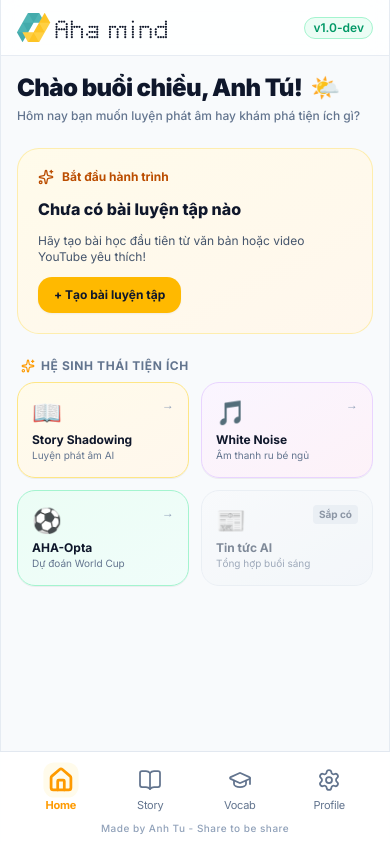
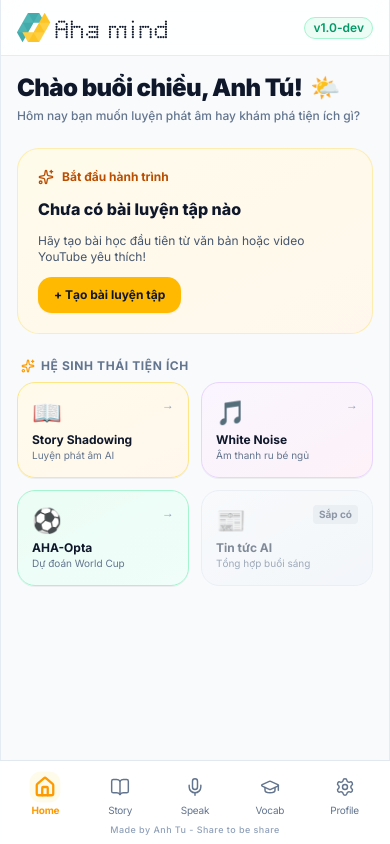
Before and after one commit to vuanhtu1993/aha-opta, a Next.js app: page / in a window 390 px wide. Built offline with nearby package versions, Linux system fonts and the light colour scheme; no server answers; the database is empty.

Commit message:
feat(navigation): add Speak tab to MobileTabBar with isolated active state

```diff
--- a/src/components/mobile-shell/mobile-tab-bar.tsx
+++ b/src/components/mobile-shell/mobile-tab-bar.tsx
@@ -2,7 +2,7 @@
 
 import Link from "next/link";
 import { usePathname } from "next/navigation";
-import { Home, BookOpen, GraduationCap, Settings } from "lucide-react";
+import { Home, BookOpen, Mic, GraduationCap, Settings } from "lucide-react";
 import useSWR from "swr";
 import { cn } from "@/lib/utils";
 
@@ -24,6 +24,12 @@
     label: "Story",
     href: "/apps/story-shadowing",
     icon: BookOpen,
+    exactMatch: false,
+  },
+  {
+    label: "Speak",
+    href: "/vocab/speak-your-mind",
+    icon: Mic,
     exactMatch: false,
   },
   {
@@ -64,13 +70,27 @@
   return (
     <nav
       aria-label="Bottom Navigation"
-      className="fixed bottom-0 left-1/2 -translate-x-1/2 w-full max-w-[480px] z-50 bg-white/95 dark:bg-slate-900/95 backdrop-blur-md border-t border-slate-200 dark:border-slate-800 px-4 pt-2 pb-[max(0.5rem,calc(env(safe-area-inset-bottom,0px)+0.25rem))] shadow-lg"
+      className="fixed bottom-0 left-1/2 -translate-x-1/2 w-full max-w-[480px] z-50 bg-white/95 dark:bg-slate-900/95 backdrop-blur-md border-t border-slate-200 dark:border-slate-800 px-2 pt-2 pb-[max(0.5rem,calc(env(safe-area-inset-bottom,0px)+0.25rem))] shadow-lg"
     >
       <div className="flex items-center justify-around">
         {TABS.map((tab) => {
-          const isActive = tab.exactMatch
-            ? pathname === tab.href
-            : pathname.startsWith(tab.href);
+          // Logic kiểm tra active cô lập đường dẫn:
+          // 1. Tab Speak: Active khi ở /vocab/speak-your-mind
+          // 2. Tab Vocab: Active khi ở /vocab nhưng KHÔNG ở /vocab/speak-your-mind
+          // 3. Tab khác: Khớp theo exactMatch hoặc startsWith
+          let isActive = false;
+          if (tab.href === "/vocab/speak-your-mind") {
+            isActive = pathname.startsWith("/vocab/speak-your-mind");
+          } else if (tab.href === "/vocab") {
+            isActive =
+              (pathname === "/vocab" || pathname.startsWith("/vocab/")) &&
+              !pathname.startsWith("/vocab/speak-your-mind");
+          } else if (tab.exactMatch) {
+            isActive = pathname === tab.href;
+          } else {
+            isActive = pathname.startsWith(tab.href);
+          }
+
           const Icon = tab.icon;
           const isVocabTab = tab.href === "/vocab";
 
@@ -79,7 +99,7 @@
               key={tab.href}
               href={tab.href}
               className={cn(
-                "relative flex flex-col items-center justify-center py-1 px-3 rounded-xl transition-all duration-200 gap-1",
+                "relative flex flex-col items-center justify-center py-1 px-2 rounded-xl transition-all duration-200 gap-1 min-w-[54px]",
                 isActive
                   ? "text-amber-500 font-bold dark:text-amber-400"
                   : "text-slate-500 hover:text-slate-800 dark:text-slate-400 dark:hover:text-slate-200"
@@ -93,7 +113,7 @@
               >
                 <Icon
                   className={cn(
-                    "w-6 h-6",
+                    "w-5 h-5 sm:w-6 sm:h-6",
                     isActive ? "stroke-[2.5]" : "stroke-[1.75]"
                   )}
                 />
@@ -105,7 +125,7 @@
                   </span>
                 )}
               </div>
-              <span className="text-[11px] leading-none tracking-tight">
+              <span className="text-[10px] leading-none tracking-tight">
                 {tab.label}
               </span>
             </Link>
@@ -114,7 +134,7 @@
       </div>
 
       {/* Footer copyright */}
-      <div className="pt-1.5 text-center text-[10px] tracking-wider text-slate-400 dark:text-slate-500 font-medium select-none">
+      <div className="pt-1 text-center text-[9px] tracking-wider text-slate-400 dark:text-slate-500 font-medium select-none">
         Made by Anh Tu - Share to be share
       </div>
     </nav>
```
